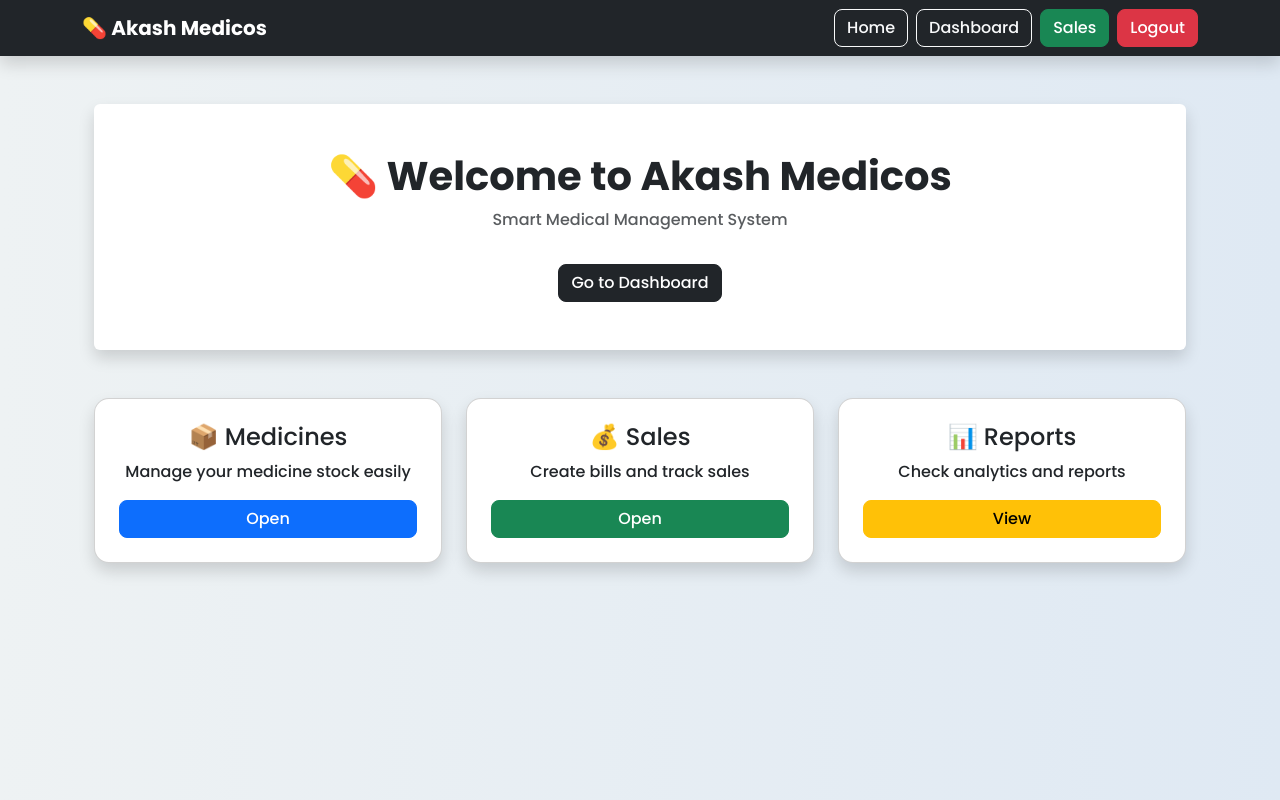
After one commit to mitvr006/Projects, a Django app: page /home/ in a window 1280 px wide. The commit adds this page. Run offline with Django 5.2, Linux system fonts and the light colour scheme; a user stored in the database is signed in.

Commit message:
home page added properly

```diff
--- a/medical_management/settings.py
+++ b/medical_management/settings.py
@@ -121,5 +121,5 @@ STATIC_URL = 'static/'
 STATIC_ROOT = os.path.join(BASE_DIR, 'staticfiles')
 
 LOGIN_URL = 'login'
-LOGIN_REDIRECT_URL = 'dashboard'
+LOGIN_REDIRECT_URL = 'home'
 LOGOUT_REDIRECT_URL = 'login'
--- a/medicines/urls.py
+++ b/medicines/urls.py
@@ -2,6 +2,7 @@ from django.urls import path
 from . import views
 
 urlpatterns = [
+    path('home/', views.home, name='home'),
     path('companies/', views.company_list, name='company_list'),
     path('companies/add/', views.company_create, name='company_create'),
     path('companies/edit/<int:pk>/', views.company_update, name='company_update'),
@@ -16,7 +17,7 @@ urlpatterns = [
     path('reports/daily/', views.daily_report, name='daily_report'),
     path('reports/low_stock/', views.low_stock, name='low_stock'),
     path('reports/expiry_alert/', views.expiry_alert, name='expiry_alert'),
-    path('', views.dashboard, name='dashboard'),
+    path('dashboard/', views.dashboard, name='dashboard'),
     path('login/', views.login_view, name='login'),
     path('logout/', views.logout_view, name='logout'),
     path('export-sales/', views.export_sales_csv, name='export_sales'),
--- a/medicines/views.py
+++ b/medicines/views.py
@@ -13,6 +13,9 @@ from django.contrib import messages
 from django.contrib.auth import authenticate, login, logout
 from django.contrib.auth.decorators import login_required, user_passes_test
 
+@login_required
+def home(request):
+    return render(request, 'home.html')
 
 def is_admin(user):
     return user.groups.filter(name='Admin').exists()
--- a/templates/base.html
+++ b/templates/base.html
@@ -36,7 +36,7 @@
 <nav class="navbar navbar-expand-lg navbar-dark bg-dark shadow">
 <div class="container">
 
-    <a class="navbar-brand fw-bold" href="/">💊 Akash Medicos</a>
+    <a class="navbar-brand fw-bold" href="{% url 'home'%}">💊 Akash Medicos</a>
 
     <button class="navbar-toggler" type="button" data-bs-toggle="collapse" data-bs-target="#navbarNav">
         <span class="navbar-toggler-icon"></span>
@@ -56,21 +58,13 @@
 
                 <a class="btn btn-success" href="{% url 'sale_list' %}">Sales</a>
                 <a class="btn btn-danger" href="{% url 'logout' %}">Logout</a>
+            {% else %}
 
-            <!-- <a class="btn btn-outline-light" href="{% url 'company_list' %}">Companies</a>
-            <a class="btn btn-outline-light" href="{% url 'medicine_list' %}">Medicines</a>
-            <a class="btn btn-outline-light" href="{% url 'daily_report' %}">Daily Report</a>
-            <a class="btn btn-outline-light" href="{% url 'low_stock' %}">Low stock</a>
-            <a class="btn btn-outline-light" href="{% url 'expiry_alert' %}">Expiry Alert</a>
-            <a class="btn btn-outline-light" href="{% url 'dashboard' %}">Dashboard</a>
-            <a class="btn btn-success" href="{% url 'export_sales' %}">Download Sales Report</a>
+                <a class="btn btn-success" href="{% url 'login' %}">login</a>
 
             {% endif %}
 
-      <a class="btn btn-success" href="{% url 'sale_list' %}">Sales</a>
-
-      <a class="btn btn-danger" href="{% url 'logout' %}">Logout</a> -->
-
+        </div>
     </div>
 </div>
 </nav>
--- /dev/null
+++ b/templates/home.html
@@ -0,0 +1,47 @@
+{% extends 'base.html' %}
+{% block content %}
+
+<div class="container mt-5 text-center">
+
+<!-- Hero Section -->
+<div class="p-5 mb-4 bg-white rounded shadow">
+    <h1 class="fw-bold">💊 Welcome to Akash Medicos</h1>
+    <p class="text-muted">Smart Medical Management System</p>
+
+    <a href="{% url 'dashboard' %}" class="btn btn-dark mt-3">
+        Go to Dashboard
+    </a>
+</div>
+
+<!-- Features -->
+<div class="row g-4 mt-4">
+
+<div class="col-12 col-md-4">
+<div class="card shadow p-4">
+<h4>📦 Medicines</h4>
+<p>Manage your medicine stock easily</p>
+<a href="{% url 'medicine_list' %}" class="btn btn-primary">Open</a>
+</div>
+</div>
+
+<div class="col-12 col-md-4">
+<div class="card shadow p-4">
+<h4>💰 Sales</h4>
+<p>Create bills and track sales</p>
+<a href="{% url 'sale_list' %}" class="btn btn-success">Open</a>
+</div>
+</div>
+
+<div class="col-12 col-md-4">
+<div class="card shadow p-4">
+<h4>📊 Reports</h4>
+<p>Check analytics and reports</p>
+<a href="{% url 'dashboard' %}" class="btn btn-warning">View</a>
+</div>
+</div>
+
+</div>
+
+</div>
+
+{% endblock %}
```
Also changed, not shown: other parts of templates/base.html (+2 -39 lines). Lines whose indentation alone changed are shown as unchanged.
